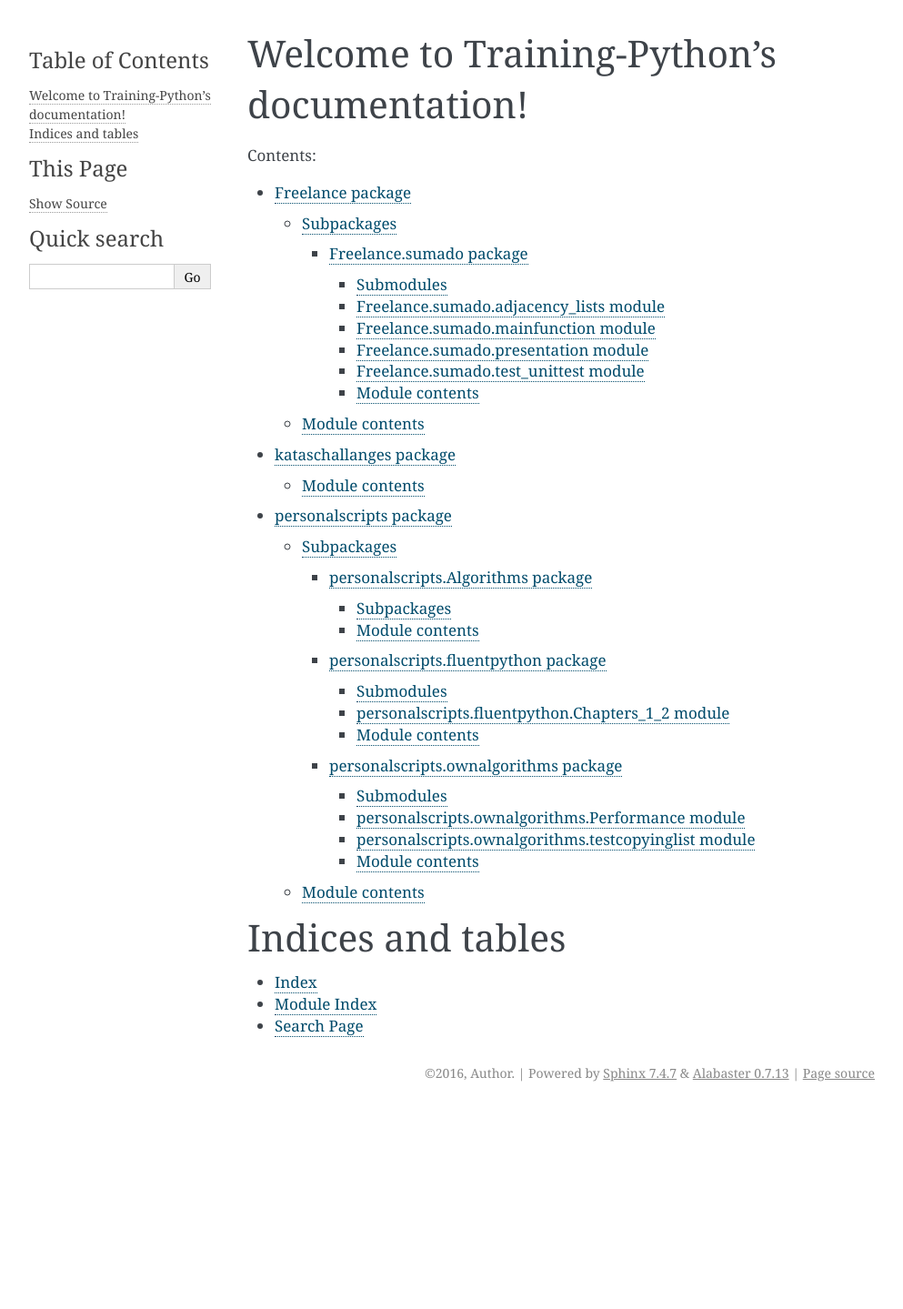
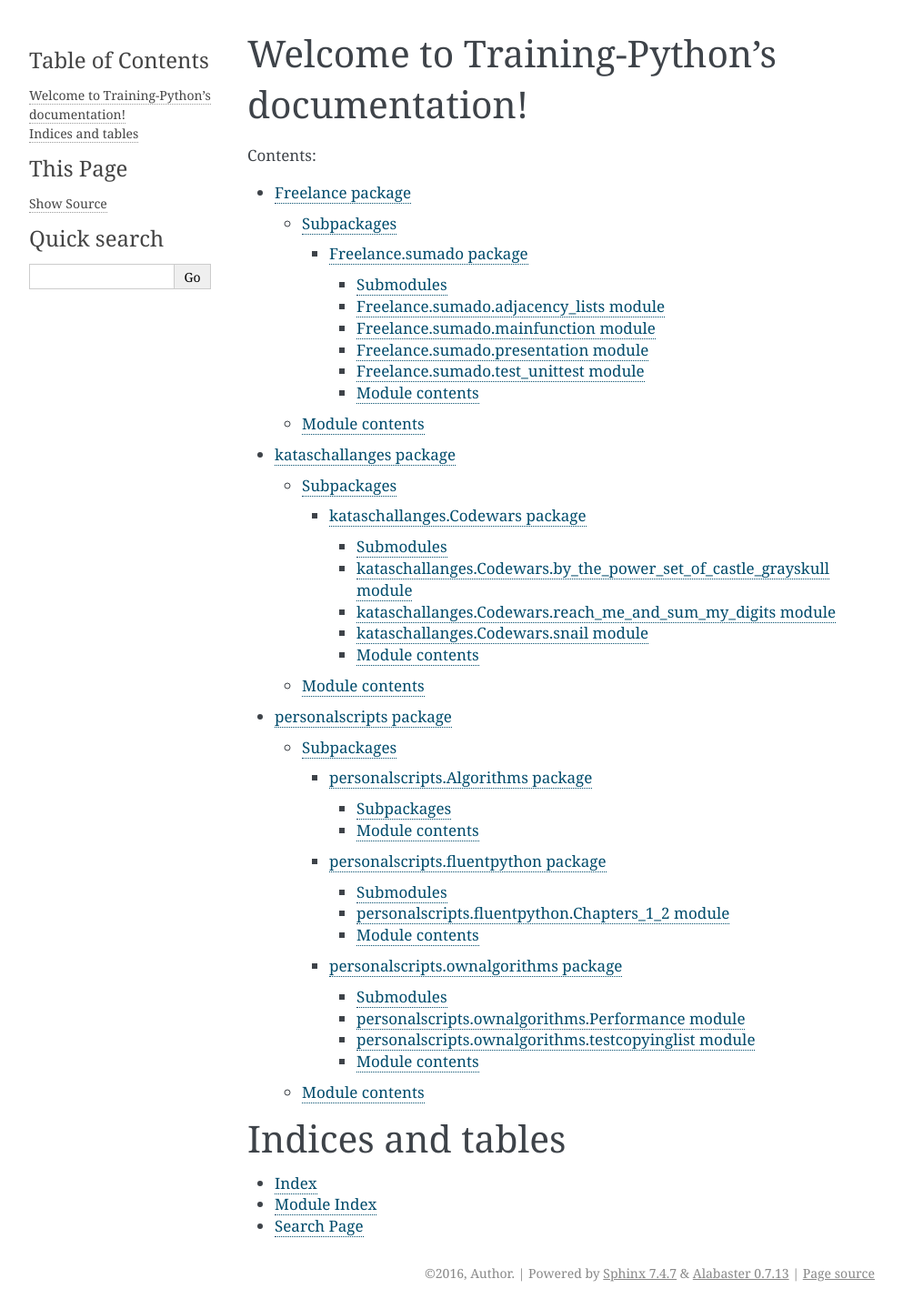
Before and after one commit to ELC/training-matplotlib, a Sphinx documentation site: the page built from docs/source/index.rst, in a window 1280 px wide. Shown: the whole page at 91% size, without its empty margins (148-1141 px from the left). Built offline with Sphinx 7.4.7, drawn with Linux system fonts in a browser that asks for light colours; before the commit the page ends 1219 px from its top, so only the background shows below that.

Commit message:
Update Docs

```diff
--- a/docs/source/index.rst
+++ b/docs/source/index.rst
@@ -1,5 +1,5 @@
 .. Training-Python documentation master file, created by
-   sphinx-quickstart on Tue Oct  4 07:31:07 2016.
+   sphinx-quickstart on Tue Oct  4 07:37:49 2016.
    You can adapt this file completely to your liking, but it should at least
    contain the root `toctree` directive.
 
--- a/docs/source/kataschallanges.rst
+++ b/docs/source/kataschallanges.rst
@@ -1,5 +1,12 @@
 kataschallanges package
 =======================
+
+Subpackages
+-----------
+
+.. toctree::
+
+    kataschallanges.Codewars
 
 Module contents
 ---------------
```
